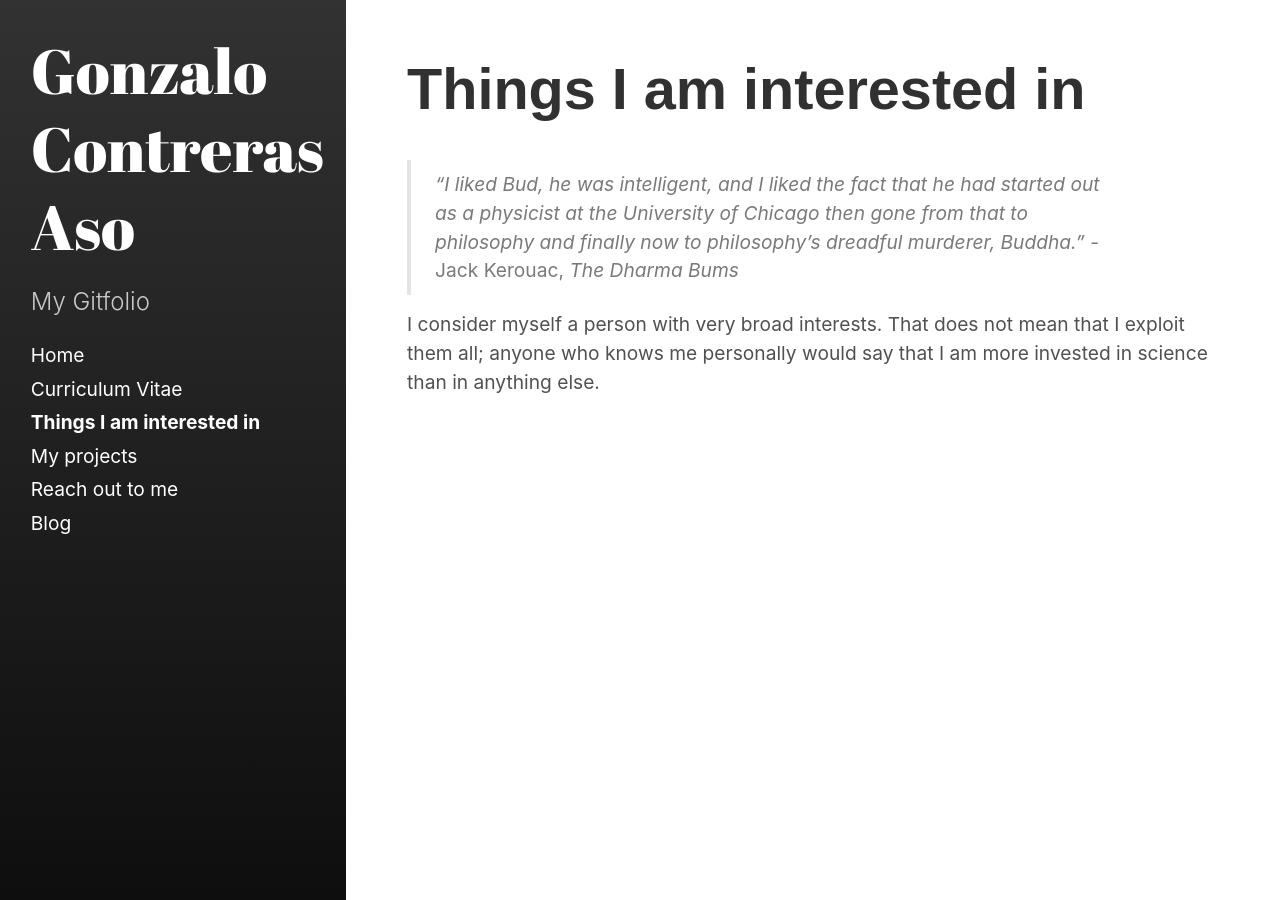
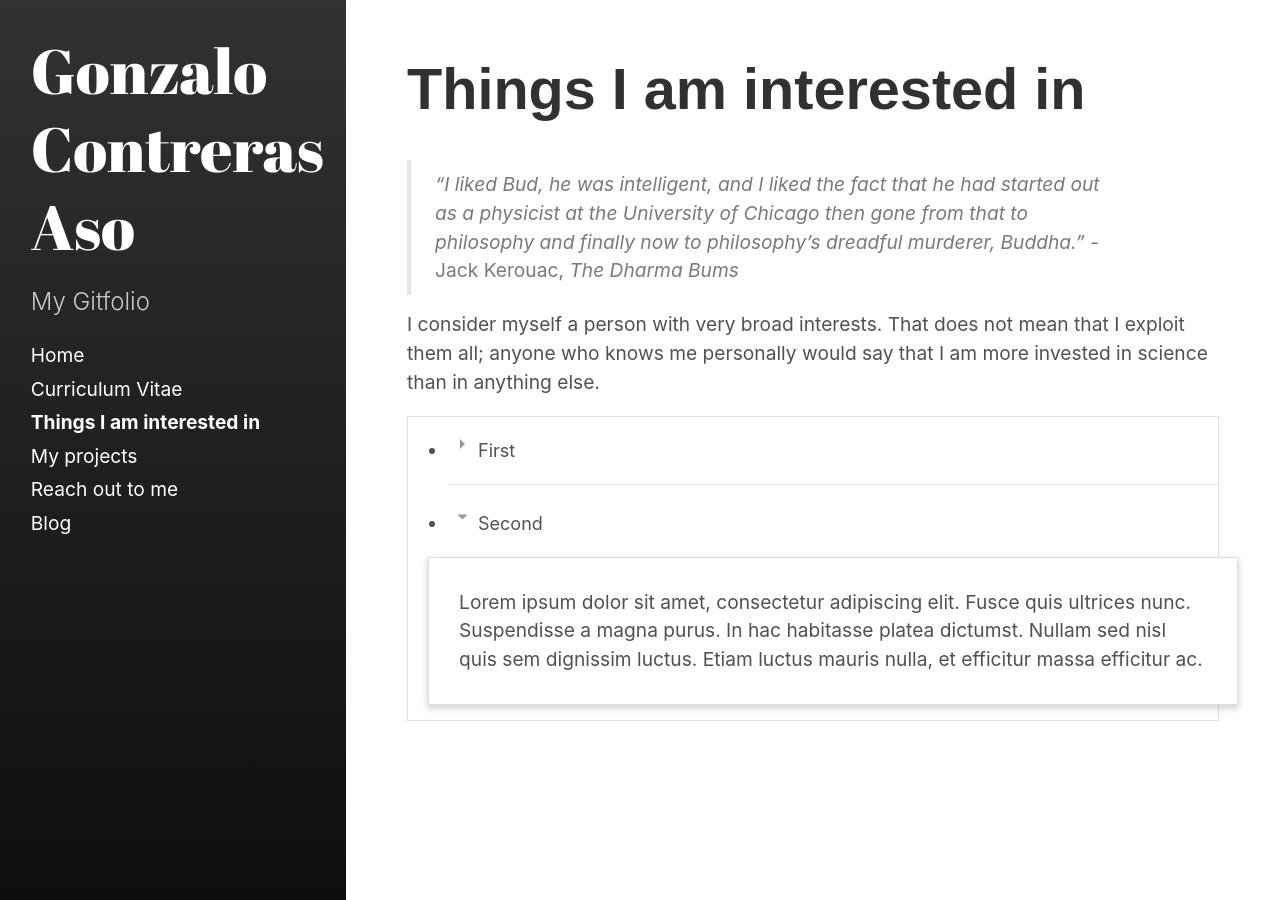
Before and after one commit to goznalo-git/portfolio, a Jekyll site: the page built from categories/interests.md, in a window 1280 px wide. Built offline with Jekyll 4.4.1, drawn with Linux system fonts in a browser that asks for light colours; some web fonts are replaced.

Commit message:
accordion added

```diff
--- /dev/null
+++ b/_includes/accordion.html
@@ -0,0 +1,19 @@
+<ul class="accordion">
+  <li class="accordion-item">
+    <input id="s1" class="hide" type="checkbox" />
+    <label for="s1" class="accordion-label">First</label>
+    <ul class="accordion-child">
+      Hola
+    </ul>
+  </li>
+  <li class="accordion-item">
+    <input id="s2" class="hide" type="checkbox" checked />
+    <label for="s2" class="accordion-label">Second</label>
+    <p class="accordion-child">
+      Lorem ipsum dolor sit amet, consectetur adipiscing elit. Fusce quis
+      ultrices nunc. Suspendisse a magna purus. In hac habitasse platea
+      dictumst. Nullam sed nisl quis sem dignissim luctus. Etiam luctus mauris
+      nulla, et efficitur massa efficitur ac.
+    </p>
+  </li>
+</ul>
--- a/_sass/hydeout.scss
+++ b/_sass/hydeout.scss
@@ -3,18 +3,19 @@
   Designed, built, and released under MIT license by @mdo.
 */
 
-@import 'hydeout/variables';
-@import 'hydeout/base';
-@import 'hydeout/type';
-@import 'hydeout/syntax';
-@import 'hydeout/code';
-@import 'hydeout/layout';
-@import 'hydeout/masthead';
-@import 'hydeout/posts';
-@import 'hydeout/pagination';
-@import 'hydeout/message';
-@import 'hydeout/search';
-@import 'hydeout/tags';
-@import 'hydeout/back-link';
-@import 'hydeout/timeline';
-@import 'hydeout/thumbnail'
+@import "hydeout/variables";
+@import "hydeout/base";
+@import "hydeout/type";
+@import "hydeout/syntax";
+@import "hydeout/code";
+@import "hydeout/layout";
+@import "hydeout/masthead";
+@import "hydeout/posts";
+@import "hydeout/pagination";
+@import "hydeout/message";
+@import "hydeout/search";
+@import "hydeout/tags";
+//mine
+@import "hydeout/timeline";
+@import "hydeout/thumbnail";
+@import "hydeout/accordion";
--- /dev/null
+++ b/_sass/hydeout/_accordion.scss
@@ -0,0 +1,79 @@
+$border-color: #e0e0e0;
+
+.hide {
+  clip: rect(0 0 0 0);
+  height: 1px;
+  margin: -1px;
+  padding: 0;
+  position: absolute;
+  width: 1px;
+}
+
+.accordion {
+  background: #fff;
+  //width: 600px;
+  border: 1px solid $border-color;
+}
+
+.accordion-item {
+  position: relative;
+  width: 100%;
+  border-bottom: 1px solid $border-color;
+
+  &:last-child {
+    border-bottom: none;
+  }
+}
+
+.accordion-label {
+  padding: 20px 0 20px 30px;
+  width: 100%;
+  display: block;
+  font-size: 18px;
+
+  &:hover {
+    cursor: pointer;
+  }
+
+  &:before {
+    content: "";
+    position: absolute;
+    height: 5px;
+    width: 5px;
+    top: 22px;
+    left: 12px;
+    display: inline-block;
+    border-left: 5px solid #999;
+    border-top: 5px solid transparent;
+    border-bottom: 5px solid transparent;
+    box-sizing: border-box;
+  }
+
+  input[type="checkbox"]:checked ~ &:before {
+    transform: rotate(90deg);
+  }
+}
+
+.accordion-child {
+  margin: 0;
+  overflow: hidden;
+
+  transition: all 0.3s ease;
+
+  opacity: 0;
+  height: 0;
+  transform: scale(1, 0);
+  transform-origin: center top;
+
+  input[type="checkbox"]:checked ~ & {
+    border: 1px solid $border-color;
+    margin: 0 -20px 15px -20px;
+    background: #fff;
+    box-shadow: 0 3px 6px 1px rgba(0, 0, 0, 0.16);
+    padding: 30px;
+
+    height: auto;
+    opacity: 1;
+    transform: scale(1, 1);
+  }
+}
--- a/_sass/hydeout/_back-link.scss
+++ /dev/null
@@ -1,9 +0,0 @@
-.back-link {
-    font-size: 80%;
-    a {
-        color: currentColor;
-	 svg {
-            fill: currentColor;
-        }
-    }
-}
--- a/categories/interests.md
+++ b/categories/interests.md
@@ -14,3 +14,5 @@ I consider myself a person with very broad interests. That does not mean that I
   for your own use upon downloading. Carry on!
 </p>
 -->
+
+{% include accordion.html%}
```
